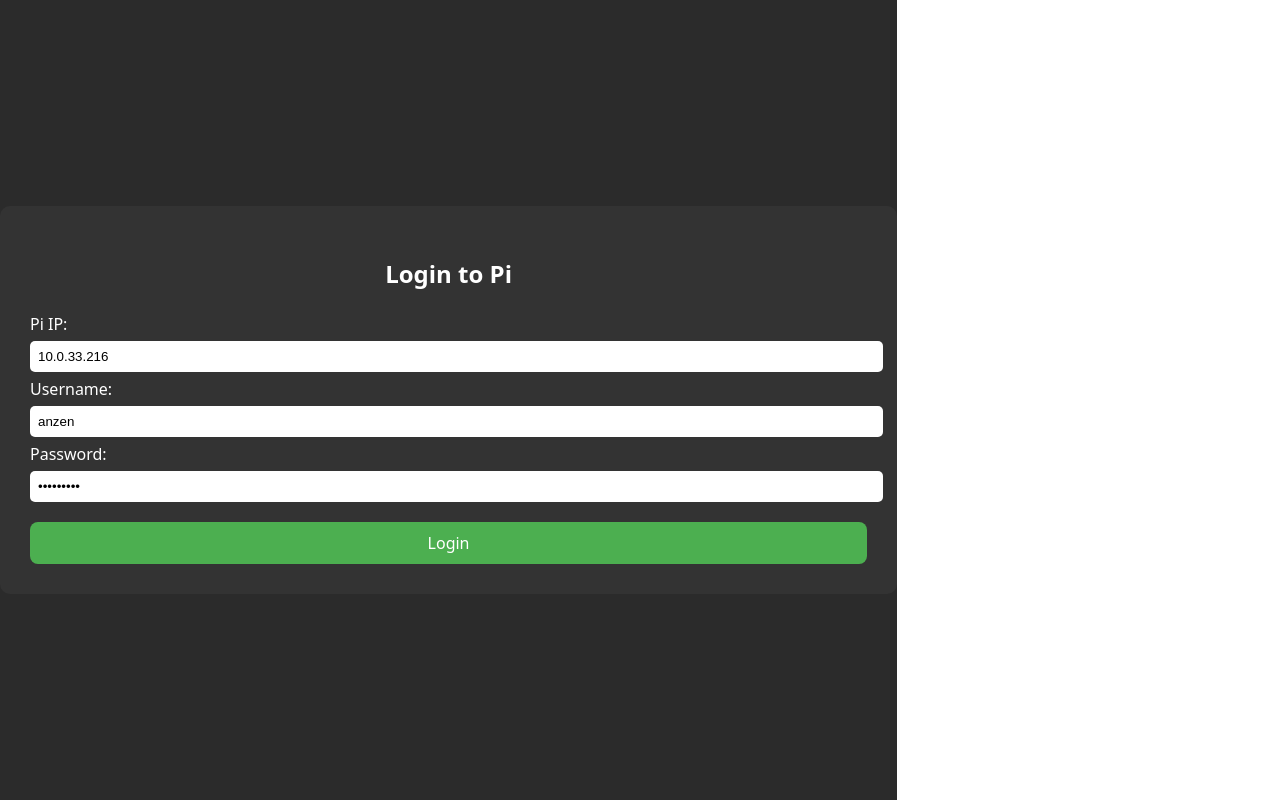
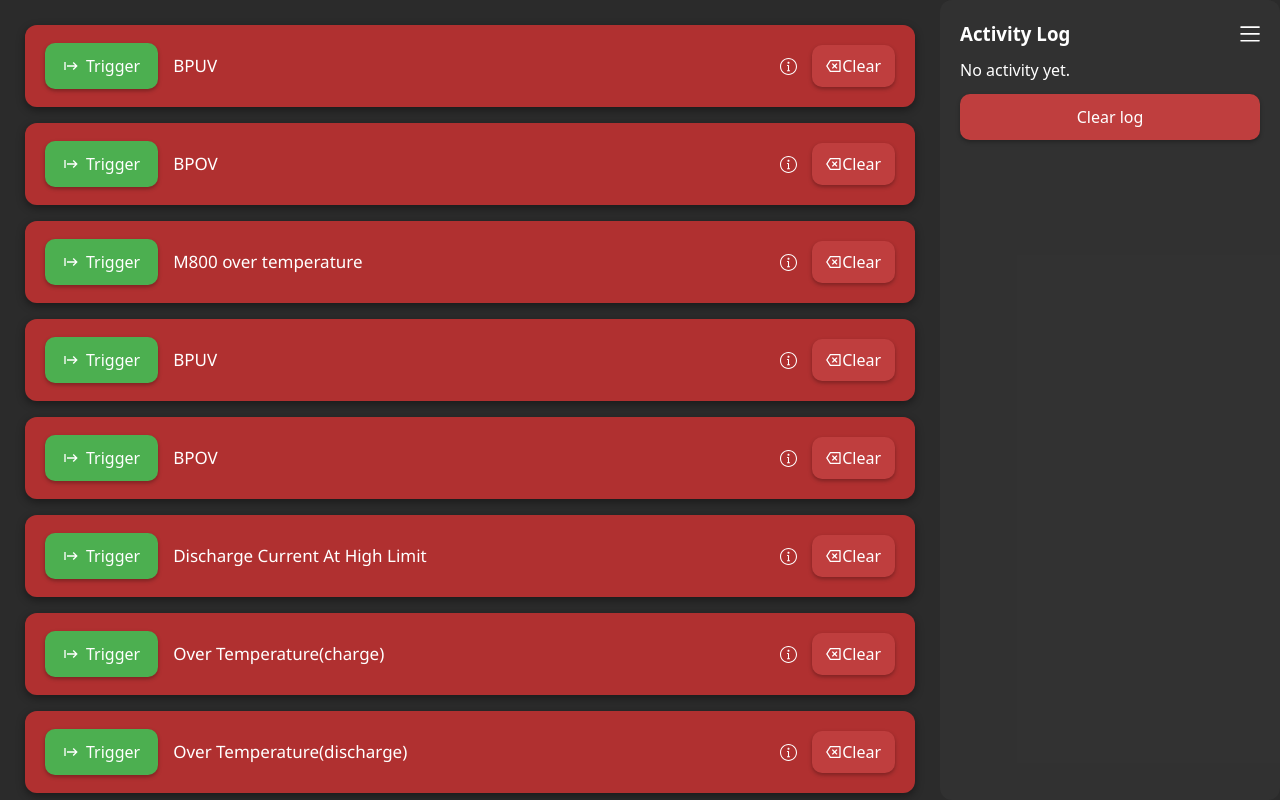
Before and after one commit to aceyywastaken/BlueBerryPi, a React (Vite) app: page / in a window 1280 px wide. Built offline with nearby package versions, Linux system fonts and the light colour scheme; no server answers.

Commit message:
Update App.jsx

```diff
--- a/src/App.jsx
+++ b/src/App.jsx
@@ -1,95 +1,276 @@
-// App.jsx
-import React, { useState, useEffect } from "react";
-import UI from "./Ui.jsx";
+import React, { useState } from "react";
+import { MdStart } from "react-icons/md";
+import { RiDeleteBack2Line } from "react-icons/ri";
+import { CgDanger } from "react-icons/cg";
+import { SlMenu, SlInfo, SlMinus } from "react-icons/sl";
+
+const BACKEND_URL = "http://10.0.15.182:5000";
+
+const buttonConfigs = [
+  { label: "BPUV", code: "01.01.00.00", description: "BMS power supply exceeded low limits" },
+  { label: "BPOV", code: "01.02.00.00", description: "BMS Power Supply Exceeded High Limit" },
+  { label: "M800 over temperature", code: "01.04.00.00", description: "BMS temperature exceeded high limits" },
+  { label: "BPUV", code: "01.08.00.00", description: "System voltage exceeded low limits" },
+  { label: "BPOV", code: "01.10.00.00", description: "System Voltage Exceeded High Limit" },
+  { label: "Discharge Current At High Limit", code: "01.00.01.00", description: "Discharge current exceeded high limits" },
+  { label: "Over Temperature(charge)", code: "01.00.80.00", description: "Battery temperature exceeded high limits during charge. Check terminal connection. Replace battery if necessary." },
+  { label: "Over Temperature(discharge)", code: "01.00.00.02.00", description: "Battery Temperature Exceeded High Limit during Discharge. Check Terminal Connection. Replace Battery if necessary." },
+  { label: "SBUV", code: "01.00.00.00.40", description: "Single battery voltage lower than minimum operating voltage. Confirm BMS voltage. Replace battery if confirmed." },
+  { label: "SBOV", code: "01.00.00.00.80", description: "Single battery voltage higher than maximum operating voltage" },
+  { label: "BPUV", code: "02.08.00.00.00", description: "System voltage at low limits" },
+  { label: "Discharge Current At High Limit", code: "02.00.01.00", description: "Discharge current at high limits" },
+  { label: "Over Temperature(charge)", code: "02.00.80.00", description: "Battery temperature at high limits during charge" },
+  { label: "Contactor temperature", code: "02.00.00.00.10", description: "System temperature #2 too high – the contactor temperature exceeded 150°C" },
+  { label: "Diode temperature", code: "02.00.00.00.20", description: "System temperature #1 too high – the charge blocking diode temperature exceeded 100°C" },
+  { label: "BPUV", code: "03.08.00.00.00", description: "System voltage close to low limits" },
+  { label: "BPOV", code: "03.10.00.00.00", description: "System voltage close to high limits" },
+  { label: "Low temperature when charging", code: "03.00.00.01.00", description: "Battery temperature close to low limits for charging" },
+  { label: "Over Temperature(discharge)", code: "03.00.00.02.00", description: "Battery Temperature Close to High Limit during Discharge" },
+  { label: "SBOV", code: "03.00.00.00.80", description: "Single battery voltage above 15.5V" },
+  { label: "ADah", code: "04.01.00.", description: "System 50% overcharge error" },
+  { label: "ADAh", code: "04.02.00.", description: "Charge completed below lower voltage threshold. System undercharged" },
+  { label: "Low OCV", code: "04.00.08.", description: "Single battery low OCV. Confirm BMS voltage. Replace battery if confirmed" },
+  { label: "SPU Communication Loss", code: "04.00.10", description: "SPU lost communication. Check CAN connections" },
+  { label: "Contactor stuck closed in StandBy", code: "04.00.20", description: "Contactor stuck closed. Fix issue, reset BMS required" },
+  { label: "Over Current When Fast Charge", code: "04.00.40", description: "Charge current exceeded high limits. Fix issue, reset BMS required" },
+  { label: "Charge Current At High Limit", code: "04.00.80", description: "Fast Charge Current At High Limit" }
+];
+
+// ...keep imports and buttonConfigs same
 
 export default function App() {
-  const [piConfig, setPiConfig] = useState({
-    PI_HOST: "",
-    PI_USER: "",
-    PI_PASS: ""
-  });
-  const [loggedIn, setLoggedIn] = useState(false);
+  const [log, setLog] = useState([]);
+  const [expanded, setExpanded] = useState({});
 
-  // Load last saved config from backend
-  useEffect(() => {
-    fetch("/BlueBerryKey.json")
-      .then(res => {
-        if (res.ok) return res.json();
-        throw new Error("No saved config found");
-      })
-      .then(data => setPiConfig(data))
-      .catch(() => {
-        // Defaults if no file exists
-        setPiConfig({
-          PI_HOST: "10.0.33.216",
-          PI_USER: "anzen",
-          PI_PASS: "raspberry"
-        });
-      });
-  }, []);
+  const logMessage = (message) => setLog(prev => [...prev, message]);
 
-  const handleChange = (e) => {
-    const { name, value } = e.target;
-    setPiConfig(prev => ({ ...prev, [name]: value }));
-  };
-
-  const handleLogin = async () => {
+  const sendCommand = async (code) => {
     try {
-      const res = await fetch("/set_config", {
+      const res = await fetch(`${BACKEND_URL}/send_command`, {
         method: "POST",
         headers: { "Content-Type": "application/json" },
-        body: JSON.stringify(piConfig),
+        body: JSON.stringify({ code }),
+
+
+
+
+
+
+
+
+
+
+
       });
       const data = await res.json();
-      if (data.status === "success") {
-        setLoggedIn(true);
-      } else {
-        alert("Failed to save Pi config.");
-      }
+      logMessage(res.ok ? `[SENT] ${data.cmd}` : `[ERROR] ${data.message}`);
     } catch (err) {
-      alert("Error connecting to backend: " + err.message);
+      logMessage(`[ERROR] ${err.message}`);
     }
   };
 
-  if (!loggedIn) {
+  const clearCommand = async (code) => {
+    try {
+      const res = await fetch(`${BACKEND_URL}/clear_command`, {
+        method: "POST",
+        headers: { "Content-Type": "application/json" },
+        body: JSON.stringify({ code }),
+      });
+      const data = await res.json();
+      logMessage(res.ok ? `[CLEARED] ${data.cmd}` : `[ERROR] ${data.message}`);
+
+
+
+
+    } catch (err) {
+      logMessage(`[ERROR] ${err.message}`);
+    }
+  };
+
+  const clearAllCodes = async () => {
+    for (let btn of buttonConfigs) {
+      await clearCommand(btn.code);
+    }
+  };
+
+  const getColor = (code) => {
+    if (code.startsWith("01")) return "rgba(200,50,50,0.85)";
+    if (code.startsWith("02")) return "rgba(220,120,50,0.85)";
+    if (code.startsWith("03")) return "rgba(220,200,50,0.85)";
+    return "rgba(100,100,100,0.85)";
+  };
+
   return (
-      <div style={{ display: "flex", justifyContent: "center", alignItems: "center", height: "100vh", background: "#2b2b2b" }}>
-        <div style={{ background: "#333", padding: "30px", borderRadius: "10px", color: "#fff", minWidth: "300px" }}>
-          <h2 style={{ textAlign: "center", marginBottom: "20px" }}>Login to Pi</h2>
-          <label>Pi IP:</label>
-          <input
-            type="text"
-            name="PI_HOST"
-            value={piConfig.PI_HOST}
-            onChange={handleChange}
-            style={{ width: "100%", padding: "8px", margin: "5px 0", borderRadius: "5px", border: "none" }}
-          />
-          <label>Username:</label>
-          <input
-            type="text"
-            name="PI_USER"
-            value={piConfig.PI_USER}
-            onChange={handleChange}
-            style={{ width: "100%", padding: "8px", margin: "5px 0", borderRadius: "5px", border: "none" }}
-          />
-          <label>Password:</label>
-          <input
-            type="password"
-            name="PI_PASS"
-            value={piConfig.PI_PASS}
-            onChange={handleChange}
-            style={{ width: "100%", padding: "8px", margin: "5px 0", borderRadius: "5px", border: "none" }}
-          />
+    <div style={{ display: "flex", height: "100vh", background: "#2b2b2b", color: "#fff" }}>
+      <div style={{ flex: 1, padding: "25px", overflowY: "auto" }}>
+        {buttonConfigs.map((btn, i) => (
+          <div
+            key={i}
+            style={{
+              display: "flex",
+              alignItems: "center",
+              gap: "15px",
+              padding: "18px 20px",
+              background: getColor(btn.code),
+              borderRadius: "12px",
+              boxShadow: "0 3px 8px rgba(0,0,0,0.4)",
+              transition: "all 0.2s ease-in-out",
+              color: "#fff",
+              marginBottom: "16px"
+            }}
+            onMouseEnter={e => e.currentTarget.style.transform = "scale(1.02)"}
+            onMouseLeave={e => e.currentTarget.style.transform = "scale(1)"}
+          >
+            {/* Trigger Button */}
             <button
-            onClick={handleLogin}
-            style={{ width: "100%", padding: "10px", marginTop: "15px", borderRadius: "8px", background: "#4CAF50", color: "#fff", border: "none", cursor: "pointer" }}
+              onClick={() => sendCommand(btn.code)}
+              style={{
+                background: "#4CAF50",
+                color: "#fff",
+                border: "none",
+                borderRadius: "10px",
+                padding: "12px 18px",
+                cursor: "pointer",
+                display: "flex",
+                alignItems: "center",
+                boxShadow: "0 2px 4px rgba(0,0,0,0.3)",
+                transition: "all 0.2s ease-in-out"
+              }}
             >
-            Login
+              <MdStart style={{ marginRight: "7px" }} /> Trigger
+            </button>
+
+            {/* Label + Info Dropdown */}
+            <div style={{ flex: 1 }}>
+              <div
+                style={{
+                  cursor: "pointer",
+                  fontSize: "17px",
+                  display: "flex",
+                  alignItems: "center",
+                  justifyContent: "space-between",
+                  fontFamily: "Segoe UI, sans-serif",
+                  minHeight: "45px",
+                }}
+                onClick={() => setExpanded(prev => ({ ...prev, [i]: !prev[i] }))}
+              >
+                <span>{btn.label}</span>
+                {expanded[i] ? <SlMinus /> : <SlInfo />}
+              </div>
+              <div
+                style={{
+                  maxHeight: expanded[i] ? "500px" : "0px",
+                  overflow: "hidden",
+                  transition: "max-height 0.3s ease",
+                  fontSize: "16px",
+                  lineHeight: "1.5",
+                  marginTop: expanded[i] ? "8px" : "0px",
+                  color: "#ddd",
+                  padding: expanded[i]? "6px 0 0 0" : "0"
+                }}
+              >
+                {btn.description} <span style={{ color: "#ccc" }}>({btn.code})</span>
+              </div>
+            </div>
+
+            {/* Clear Button */}
+            <button
+              onClick={() => clearCommand(btn.code)}
+              style={{
+                background: "#bf3e3e",
+                color: "#fff",
+                border: "none",
+                borderRadius: "10px",
+                padding: "10px 14px",
+                cursor: "pointer",
+                display: "flex",
+                alignItems: "center",
+                boxShadow: "0 2px 4px rgba(0,0,0,0.3)",
+                transition: "all 0.2s ease-in-out"
+              }}
+            >
+              <RiDeleteBack2Line /> Clear
             </button>
           </div>
+        ))}
+
+        {/* Clear All Codes Button */}
+        <button
+          onClick={clearAllCodes}
+          style={{
+            marginTop: "18px",
+            width: "100%",
+            padding: "14px",
+            background: "#bf3e3e",
+            color: "#fff",
+            border: "none",
+            borderRadius: "12px",
+            cursor: "pointer",
+            display: "flex",
+            alignItems: "center",
+            justifyContent: "center",
+            gap: "6px",
+            boxShadow: "0 3px 8px rgba(0,0,0,0.4)",
+            transition: "all 0.2s ease-in-out"
+          }}
+        >
+          <CgDanger /> Clear All Codes <CgDanger />
+        </button>
+      </div>
+
+      <ActivityLog log={log} setLog={setLog} />
     </div>
   );
 }
 
-  return <UI piConfig={piConfig} />;
+function ActivityLog({ log, setLog }) {
+  const [open, setOpen] = useState(true);
+
+  return (
+    <div style={{
+      width: open ? "320px" : "35px",
+      transition: "width 0.3s",
+      background: "rgba(50,50,50,0.95)",
+      overflowY: "auto",
+      borderRadius: "12px",
+      padding: open ? "10px" : "0"
+    }}>
+      <div
+        style={{
+          display: "flex",
+          alignItems: "center",
+          justifyContent: open ? "space-between" : "center",
+          padding: "10px",
+          cursor: "pointer"
+        }}
+        onClick={() => setOpen(!open)}
+      >
+        {open && <h3 style={{ margin: 0 }}>Activity Log</h3>}
+        <SlMenu style={{ fontSize: "20px" }} />
+      </div>
+
+      {open && (
+        <div style={{ padding: "0 10px 10px 10px" }}>
+          {log.length ? log.map((msg, i) => <div key={i} style={{ marginBottom: "6px" }}>{msg}</div>) : <div>No activity yet.</div>}
+          <button
+            onClick={() => setLog([])}
+            style={{
+              marginTop: "12px",
+              width: "100%",
+              padding: "12px",
+              background: "#bf3e3e",
+              color: "#fff",
+              border: "none",
+              borderRadius: "10px",
+              cursor: "pointer",
+              boxShadow: "0 2px 4px rgba(0,0,0,0.3)",
+              transition: "all 0.2s ease-in-out"
+            }}
+          >
+            Clear log
+          </button>
+        </div>
+      )}
+    </div>
+  );
           }
```
Lines whose indentation alone changed are shown as unchanged.
